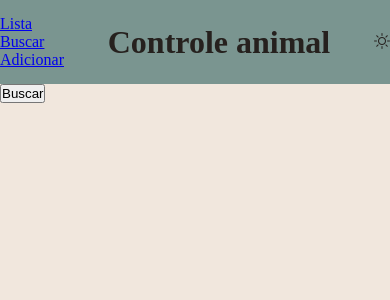
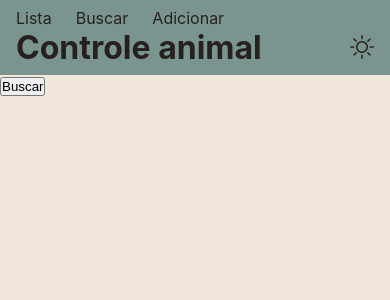
Before and after one commit to gbmao/Controle-animal, a Spring Boot app: page / in a window 390 px wide. Shown: the top 300 px of the page. Run offline with Spring Boot 4, Linux system fonts and the light colour scheme.

Commit message:
feat(ui): Refactor header navigation and improve CSS styles for better layout and responsiveness
Add toggleTheme

```diff
--- a/controle-animalAPI/controle-animal/src/main/resources/static/index.html
+++ b/controle-animalAPI/controle-animal/src/main/resources/static/index.html
@@ -11,10 +11,9 @@
 </head>
 <body>
   <header class="header">
-
     <!-- MENU COM OPÇÕES DE BUSCAR, LISTAR E ADICIONAR -->
-    <nav>
-      <ul class="menu--principal">
+    <nav class="header__nav">
+      <ul class="menu menu--principal">
         <li class="menu__item">
           <a class="menu__link active" href="#lista">
             <span class="menu__text">Lista</span>
@@ -31,7 +30,7 @@
           </a>
         </li>
       </ul>
-</nav>
+    </nav>
       <!--NOME DO PROJETO COM A LOGO E OPÇÕS DE TEMA (DARK OU LIGHT THEME)-->
       <div class="header__logo">
         <h1>Controle animal</h1>
--- a/controle-animalAPI/controle-animal/src/main/resources/static/styles.css
+++ b/controle-animalAPI/controle-animal/src/main/resources/static/styles.css
@@ -11,21 +11,59 @@
 }
 
 * {
-    padding: 0%;
-    margin: 0%;
+    margin: 0;
+    padding: 0;
+    box-sizing: border-box;
+    vertical-align: baseline;
+    list-style: none;
+    scrollbar-width: thin;
+    scrollbar-color: var(--secondary-bg-color) transparent;
 }
 
 body {
-    background-color: var(--bg-color);
+    background: var(--bg-color);
+    color: var(--text-color);
+    font-family: 'Inter', Tahoma, Geneva, Verdana, sans-serif;
+    min-height: 100vh;
+}
+
+a {
+    text-decoration: none;
     color: var(--text-color);
 }
 
-header {
+a:hover {
+    color: var(--bg-color);
+}
+
+
+
+.header {
     display: flex;
-    flex-direction: row;
+    flex-flow: row wrap;
     justify-content: space-between;
     align-items: center;
-    height: 10vh;
+    width: 100%;
+    padding: 0.5rem 1rem;
+    z-index: 2;
     background-color: var(--header-bg);
+}
+
+.menu {
+    display: flex;
+    align-items: center;
+    justify-content: space-between;
+    gap: 1.5rem;
+}
+
+.header__toggle {
+    display: flex;
+    justify-content: flex-end;
+}
+
+#toggleTheme {
+    font-size: 1.5rem;
     color: var(--text-color);
+    cursor: pointer;
+    transition: ease-in-out .4s;
 }
```
